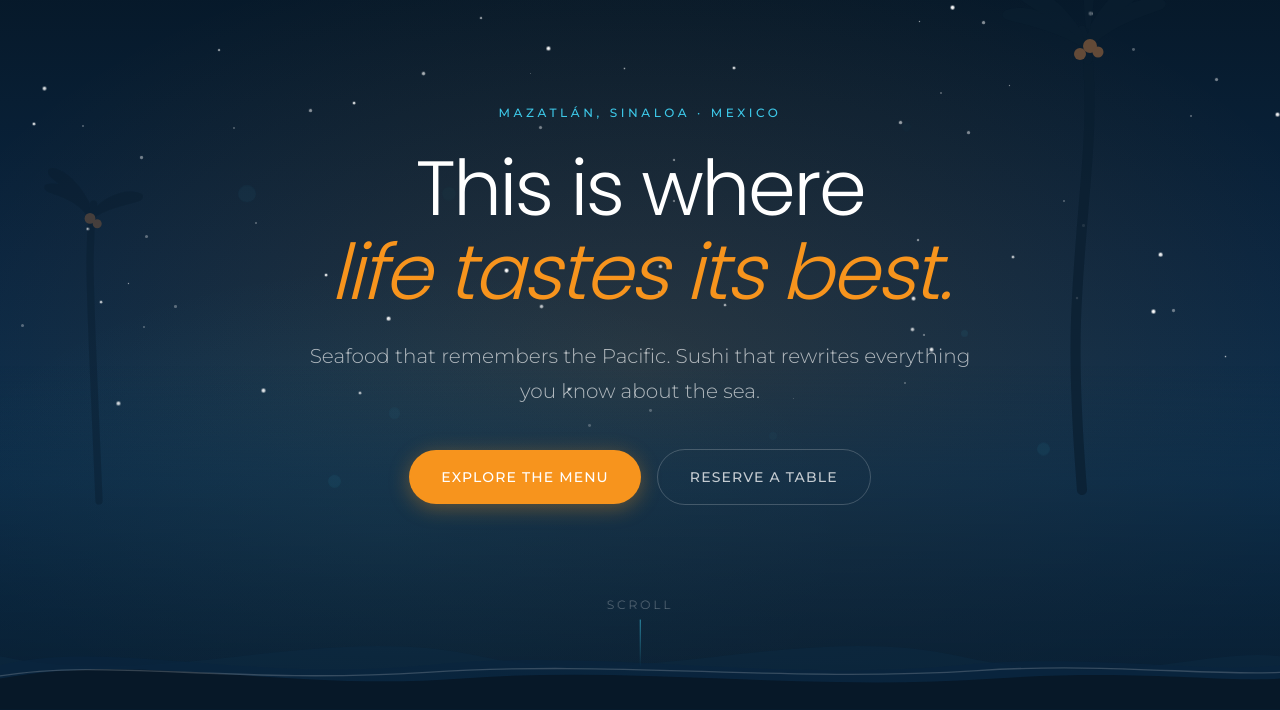
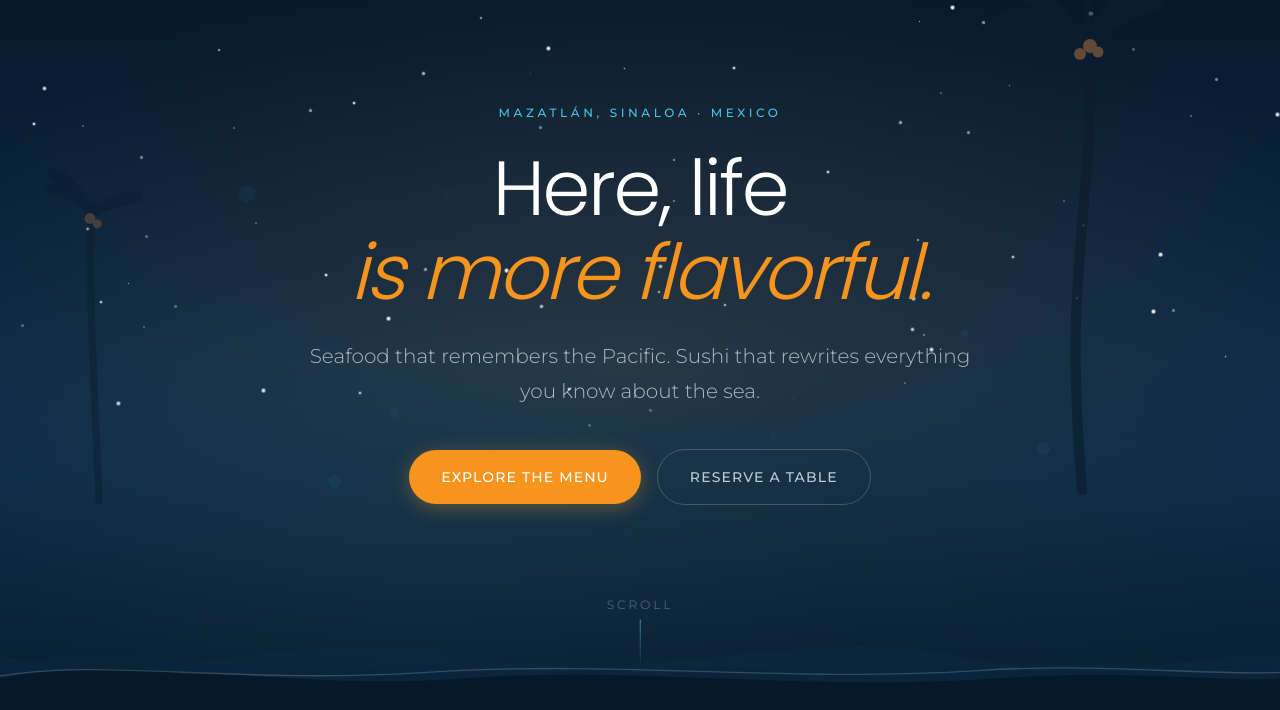
Before and after one commit to Ruigod64/elpalmar-web, a plain HTML site: page index.html in a window 1280 px wide. Shown: the part 90-800 px from the top of the page. Drawn offline with nearby package versions, Linux system fonts and the light colour scheme; animation ran at ten frames a second.

Commit message:
lema update

```diff
--- a/index.html
+++ b/index.html
@@ -25,7 +25,7 @@
   <meta property="og:type" content="restaurant">
   <meta property="og:site_name" content="El Palmar">
   <meta property="og:title" content="El Palmar · Mariscos y Sushi · Mazatlán">
-  <meta property="og:description" content="Aquí pasamos la vida más sabrosa. Mariscos del Pacífico y sushi de autor en Mazatlán, Sinaloa. Abierto todos los días.">
+  <meta property="og:description" content="Aquí la vida es más sabrosa. Mariscos del Pacífico y sushi de autor en Mazatlán, Sinaloa. Abierto todos los días.">
   <meta property="og:url" content="https://elpalmarmzt.com">
   <meta property="og:locale" content="es_MX">
   <meta property="og:image" content="https://elpalmarmzt.com/assets/logo.png">
@@ -36,7 +36,7 @@
   <!-- ── Twitter / X Card ───────────────────────────── -->
   <meta name="twitter:card" content="summary_large_image">
   <meta name="twitter:title" content="El Palmar · Mariscos y Sushi · Mazatlán">
-  <meta name="twitter:description" content="Aquí pasamos la vida más sabrosa. Mariscos del Pacífico y sushi de autor en Mazatlán, Sinaloa.">
+  <meta name="twitter:description" content="Aquí la vida es más sabrosa. Mariscos del Pacífico y sushi de autor en Mazatlán, Sinaloa.">
   <meta name="twitter:image" content="https://elpalmarmzt.com/assets/logo.png">
   <meta name="twitter:image:alt" content="El Palmar — Mariscos y Sushi en Mazatlán">
 
@@ -373,8 +373,8 @@
         <span class="hero__eyebrow" data-i18n="hero.eyebrow">Mazatlán, Sinaloa · México</span>
 
         <h1 id="hero-title" class="hero__title">
-          <span data-i18n="hero.title">Aquí pasamos</span><br>
-          <span class="accent" data-i18n="hero.title2">la vida más sabrosa.</span>
+          <span data-i18n="hero.title">Aquí la vida</span><br>
+          <span class="accent" data-i18n="hero.title2">es más sabrosa.</span>
         </h1>
 
         <p class="hero__subtitle" data-i18n="hero.subtitle">
--- a/js/language.js
+++ b/js/language.js
@@ -18,8 +18,8 @@
 
       /* Hero */
       'hero.eyebrow':   'Mazatlán, Sinaloa · México',
-      'hero.title':     'Aquí pasamos',
-      'hero.title2':    'la vida más sabrosa.',
+      'hero.title':     'Aquí la vida',
+      'hero.title2':    'es más sabrosa.',
       'hero.subtitle':  'Mariscos que recuerdan el Pacífico. Sushi que reescribe lo que conoces del mar.',
       'hero.cta':       'Explorar el menú',
       'hero.cta2':      'Reservar mesa',
@@ -580,8 +580,8 @@
 
       /* Hero */
       'hero.eyebrow':   'Mazatlán, Sinaloa · Mexico',
-      'hero.title':     'This is where',
-      'hero.title2':    'life tastes its best.',
+      'hero.title':     'Here, life',
+      'hero.title2':    'is more flavorful.',
       'hero.subtitle':  'Seafood that remembers the Pacific. Sushi that rewrites everything you know about the sea.',
       'hero.cta':       'Explore the menu',
       'hero.cta2':      'Reserve a table',
```
